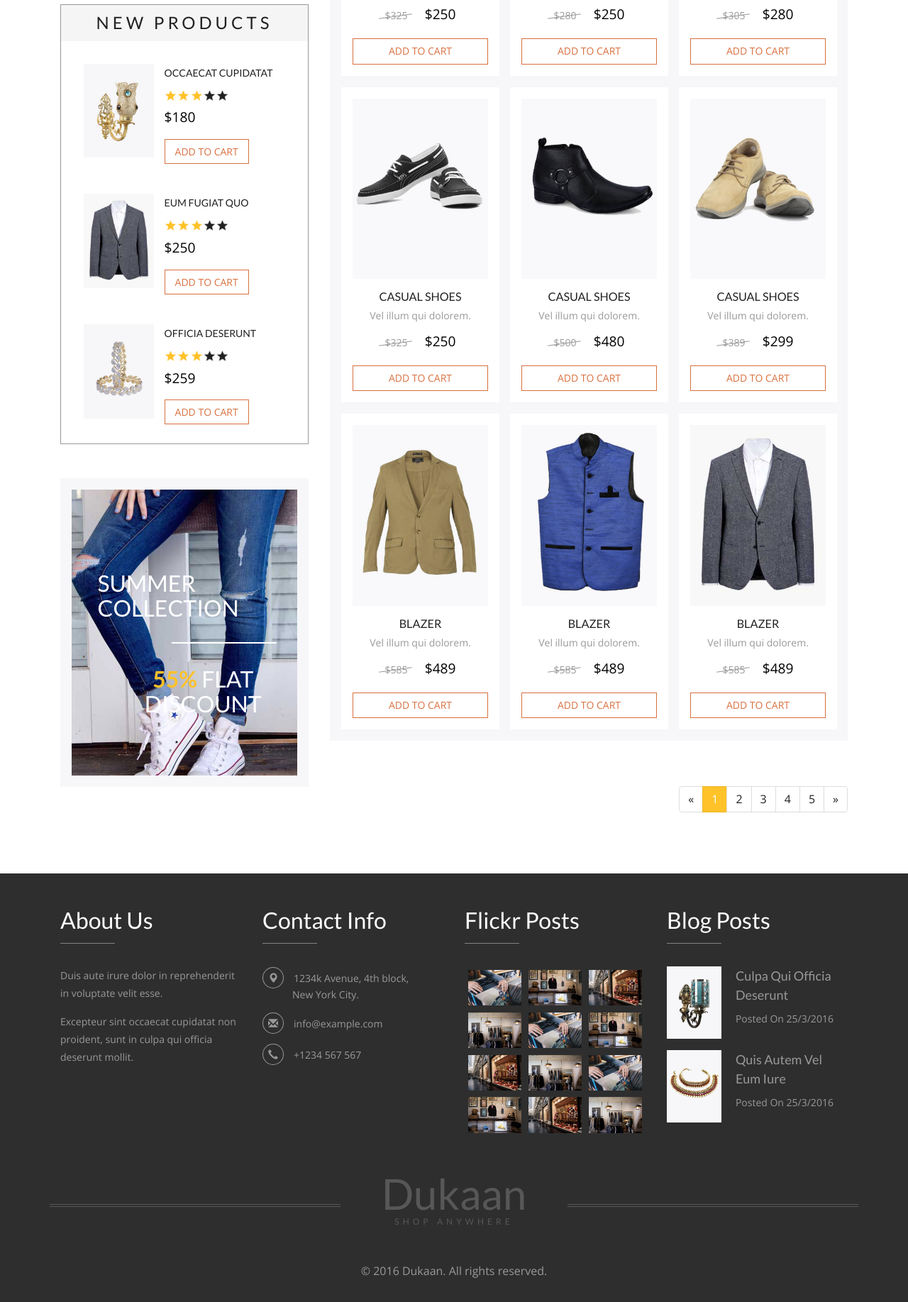
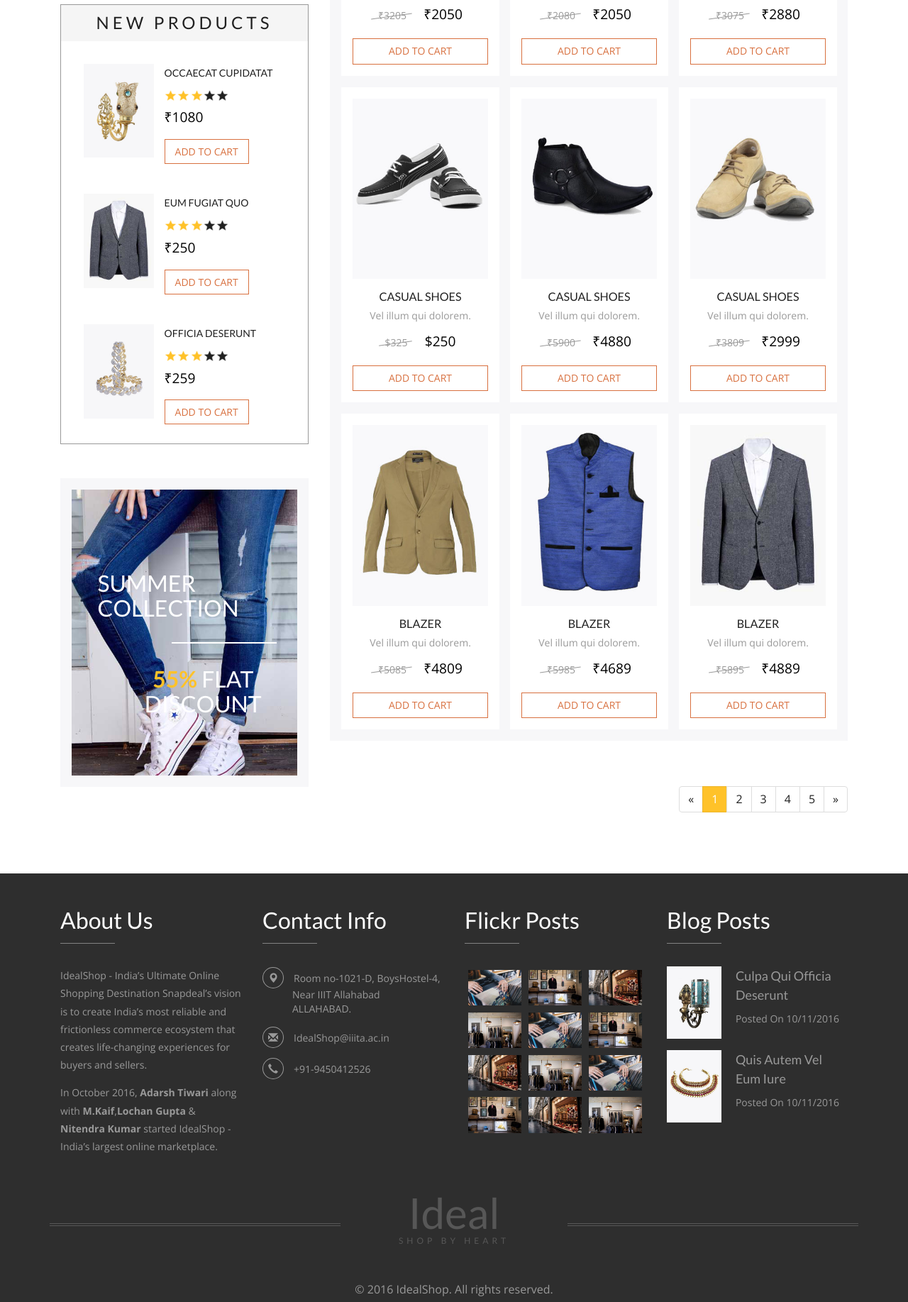
Before and after one commit to GooglerAdarsh/ecommwebkriti, a plain HTML site: page products.html in a window 1280 px wide. Shown: the part 1148-2983 px from the top of the page at 71% size. Drawn offline with nearby package versions, Linux system fonts and the light colour scheme.

Commit message:
Update products.html

```diff
--- a/products.html
+++ b/products.html
@@ -224,7 +224,7 @@ Smartphone Compatible web template, free webdesigns for Nokia, Samsung, LG, Sony
 								slide: function( event, ui ) {  ( "#amount" ).val( "₹" + ui.values[ 0 ] + " - ₹" + ui.values[ 1 ] );
 								}
 					 });
-					₹( "#amount" ).val( "$" + ₹( "#slider-range" ).slider( "values", 0 ) + " - $" + ₹( "#slider-range" ).slider( "values", 1 ) );
+					$( "#amount" ).val( "₹" + $( "#slider-range" ).slider( "values", 0 ) + " - ₹" + $( "#slider-range" ).slider( "values", 1 ) );
 
 
 						});//]]>
@@ -284,7 +284,7 @@ Smartphone Compatible web template, free webdesigns for Nokia, Samsung, LG, Sony
 									<div class="clearfix"> </div>
 								</div>
 								<div class="simpleCart_shelfItem new-products-grid-right-add-cart">
-									<p> <span class="item_price">$180</span><a class="item_add" href="#">add to cart </a></p>
+									<p> <span class="item_price">₹1080</span><a class="item_add" href="#">add to cart </a></p>
 								</div>
 							</div>
 							<div class="clearfix"> </div>
@@ -314,7 +314,7 @@ Smartphone Compatible web template, free webdesigns for Nokia, Samsung, LG, Sony
 									<div class="clearfix"> </div>
 								</div>
 								<div class="simpleCart_shelfItem new-products-grid-right-add-cart">
-									<p> <span class="item_price">$250</span><a class="item_add" href="#">add to cart </a></p>
+									<p> <span class="item_price">₹250</span><a class="item_add" href="#">add to cart </a></p>
 								</div>
 							</div>
 							<div class="clearfix"> </div>
@@ -344,7 +344,7 @@ Smartphone Compatible web template, free webdesigns for Nokia, Samsung, LG, Sony
 									<div class="clearfix"> </div>
 								</div>
 								<div class="simpleCart_shelfItem new-products-grid-right-add-cart">
-									<p> <span class="item_price">$259</span><a class="item_add" href="#">add to cart </a></p>
+									<p> <span class="item_price">₹259</span><a class="item_add" href="#">add to cart </a></p>
 								</div>
 							</div>
 							<div class="clearfix"> </div>
@@ -422,7 +422,7 @@ Smartphone Compatible web template, free webdesigns for Nokia, Samsung, LG, Sony
 							<h4><a href="single.html">Formal Shirt</a></h4>
 							<p>Vel illum qui dolorem.</p>
 							<div class="simpleCart_shelfItem products-right-grid1-add-cart">
-								<p><i>$325</i> <span class="item_price">$250</span><a class="item_add" href="#">add to cart </a></p>
+								<p><i>₹3205</i> <span class="item_price">₹2050</span><a class="item_add" href="#">add to cart </a></p>
 							</div>
 						</div>
 						<div class="new-collections-grid1 products-right-grid1 animated wow slideInUp" data-wow-delay=".5s">
@@ -488,7 +488,7 @@ Smartphone Compatible web template, free webdesigns for Nokia, Samsung, LG, Sony
 							<h4><a href="single.html">Blazer</a></h4>
 							<p>Vel illum qui dolorem.</p>
 							<div class="simpleCart_shelfItem products-right-grid1-add-cart">
-								<p><i>$585</i> <span class="item_price">$489</span><a class="item_add" href="#">add to cart </a></p>
+								<p><i>₹5085</i> <span class="item_price">₹4809</span><a class="item_add" href="#">add to cart </a></p>
 							</div>
 						</div>
 					</div>
@@ -523,7 +523,7 @@ Smartphone Compatible web template, free webdesigns for Nokia, Samsung, LG, Sony
 							<h4><a href="single.html">Formal Shirt</a></h4>
 							<p>Vel illum qui dolorem.</p>
 							<div class="simpleCart_shelfItem products-right-grid1-add-cart">
-								<p><i>$280</i> <span class="item_price">$250</span><a class="item_add" href="#">add to cart </a></p>
+								<p><i>₹2080</i> <span class="item_price">₹2050</span><a class="item_add" href="#">add to cart </a></p>
 							</div>
 						</div>
 						<div class="new-collections-grid1 products-right-grid1 animated wow slideInUp" data-wow-delay=".5s">
@@ -556,7 +556,7 @@ Smartphone Compatible web template, free webdesigns for Nokia, Samsung, LG, Sony
 							<h4><a href="single.html">Casual Shoes</a></h4>
 							<p>Vel illum qui dolorem.</p>
 							<div class="simpleCart_shelfItem products-right-grid1-add-cart">
-								<p><i>$500</i> <span class="item_price">$480</span><a class="item_add" href="#">add to cart </a></p>
+								<p><i>₹5900</i> <span class="item_price">₹4880</span><a class="item_add" href="#">add to cart </a></p>
 							</div>
 						</div>
 						<div class="new-collections-grid1 products-right-grid1 animated wow slideInUp" data-wow-delay=".5s">
@@ -589,7 +589,7 @@ Smartphone Compatible web template, free webdesigns for Nokia, Samsung, LG, Sony
 							<h4><a href="single.html">Blazer</a></h4>
 							<p>Vel illum qui dolorem.</p>
 							<div class="simpleCart_shelfItem products-right-grid1-add-cart">
-								<p><i>$585</i> <span class="item_price">$489</span><a class="item_add" href="#">add to cart </a></p>
+								<p><i>₹5985</i> <span class="item_price">₹4689</span><a class="item_add" href="#">add to cart </a></p>
 							</div>
 						</div>
 					</div>
@@ -624,7 +624,7 @@ Smartphone Compatible web template, free webdesigns for Nokia, Samsung, LG, Sony
 							<h4><a href="single.html">Formal Shirt</a></h4>
 							<p>Vel illum qui dolorem.</p>
 							<div class="simpleCart_shelfItem products-right-grid1-add-cart">
-								<p><i>$305</i> <span class="item_price">$280</span><a class="item_add" href="#">add to cart </a></p>
+								<p><i>₹3075</i> <span class="item_price">₹2880</span><a class="item_add" href="#">add to cart </a></p>
 							</div>
 						</div>
 						<div class="new-collections-grid1 products-right-grid1 animated wow slideInUp" data-wow-delay=".5s">
@@ -657,7 +657,7 @@ Smartphone Compatible web template, free webdesigns for Nokia, Samsung, LG, Sony
 							<h4><a href="single.html">Casual Shoes</a></h4>
 							<p>Vel illum qui dolorem.</p>
 							<div class="simpleCart_shelfItem products-right-grid1-add-cart">
-								<p><i>$389</i> <span class="item_price">$299</span><a class="item_add" href="#">add to cart </a></p>
+								<p><i>₹3809</i> <span class="item_price">₹2999</span><a class="item_add" href="#">add to cart </a></p>
 							</div>
 						</div>
 						<div class="new-collections-grid1 products-right-grid1 animated wow slideInUp" data-wow-delay=".5s">
@@ -690,7 +690,7 @@ Smartphone Compatible web template, free webdesigns for Nokia, Samsung, LG, Sony
 							<h4><a href="single.html">Blazer</a></h4>
 							<p>Vel illum qui dolorem.</p>
 							<div class="simpleCart_shelfItem products-right-grid1-add-cart">
-								<p><i>$585</i> <span class="item_price">$489</span><a class="item_add" href="#">add to cart </a></p>
+								<p><i>₹5895</i> <span class="item_price">₹4889</span><a class="item_add" href="#">add to cart </a></p>
 							</div>
 						</div>
 					</div>
@@ -726,15 +726,15 @@ Smartphone Compatible web template, free webdesigns for Nokia, Samsung, LG, Sony
 			<div class="footer-grids">
 				<div class="col-md-3 footer-grid animated wow slideInLeft" data-wow-delay=".5s">
 					<h3>About Us</h3>
-					<p>Duis aute irure dolor in reprehenderit in voluptate velit esse.<span>Excepteur sint occaecat cupidatat
-						non proident, sunt in culpa qui officia deserunt mollit.</span></p>
+					<p>IdealShop - India’s Ultimate Online Shopping Destination Snapdeal’s vision is to create India’s most reliable and frictionless commerce ecosystem that creates life-changing experiences for buyers and sellers.<span> In October 2016, <b>Adarsh Tiwari</b> along with <b>M.Kaif</b>,<b>Lochan Gupta </b> & <b>Nitendra Kumar </b> started IdealShop - India’s largest online marketplace.
+						</span></p>
 				</div>
 				<div class="col-md-3 footer-grid animated wow slideInLeft" data-wow-delay=".6s">
 					<h3>Contact Info</h3>
 					<ul>
-						<li><i class="glyphicon glyphicon-map-marker" aria-hidden="true"></i>1234k Avenue, 4th block, <span>New York City.</span></li>
-						<li><i class="glyphicon glyphicon-envelope" aria-hidden="true"></i><a href="mailto:info@example.com">info@example.com</a></li>
-						<li><i class="glyphicon glyphicon-earphone" aria-hidden="true"></i>+1234 567 567</li>
+						<li><i class="glyphicon glyphicon-map-marker" aria-hidden="true"></i>Room no-1021-D, BoysHostel-4,<span>Near IIIT Allahabad</span><span>ALLAHABAD.</span></li>
+						<li><i class="glyphicon glyphicon-envelope" aria-hidden="true"></i><a href="mailto:IdealShop@iiita.ac.in">IdealShop@iiita.ac.in</a></li>
+						<li><i class="glyphicon glyphicon-earphone" aria-hidden="true"></i>+91-9450412526</li>
 					</ul>
 				</div>
 				<div class="col-md-3 footer-grid animated wow slideInLeft" data-wow-delay=".7s">
@@ -785,7 +785,7 @@ Smartphone Compatible web template, free webdesigns for Nokia, Samsung, LG, Sony
 						</div>
 						<div class="footer-grid-sub-grid-right">
 							<h4><a href="single.html">culpa qui officia deserunt</a></h4>
-							<p>Posted On 25/3/2016</p>
+							<p>Posted On 10/11/2016</p>
 						</div>
 						<div class="clearfix"> </div>
 					</div>
@@ -795,7 +795,7 @@ Smartphone Compatible web template, free webdesigns for Nokia, Samsung, LG, Sony
 						</div>
 						<div class="footer-grid-sub-grid-right">
 							<h4><a href="single.html">Quis autem vel eum iure</a></h4>
-							<p>Posted On 25/3/2016</p>
+							<p>Posted On 10/11/2016</p>
 						</div>
 						<div class="clearfix"> </div>
 					</div>
@@ -803,10 +803,10 @@ Smartphone Compatible web template, free webdesigns for Nokia, Samsung, LG, Sony
 				<div class="clearfix"> </div>
 			</div>
 			<div class="footer-logo animated wow slideInUp" data-wow-delay=".5s">
-				<h2><a href="index.html">Dukaan <span>shop anywhere</span></a></h2>
+				<h2><a href="index.html">Ideal <span>shop by heart</span></a></h2>
 			</div>
 			<div class="copy-right animated wow slideInUp" data-wow-delay=".5s">
-				<p>&copy 2016 Dukaan. All rights reserved.</p>
+				<p>&copy 2016 IdealShop. All rights reserved.</p>
 			</div>
 		</div>
 	</div>
```
